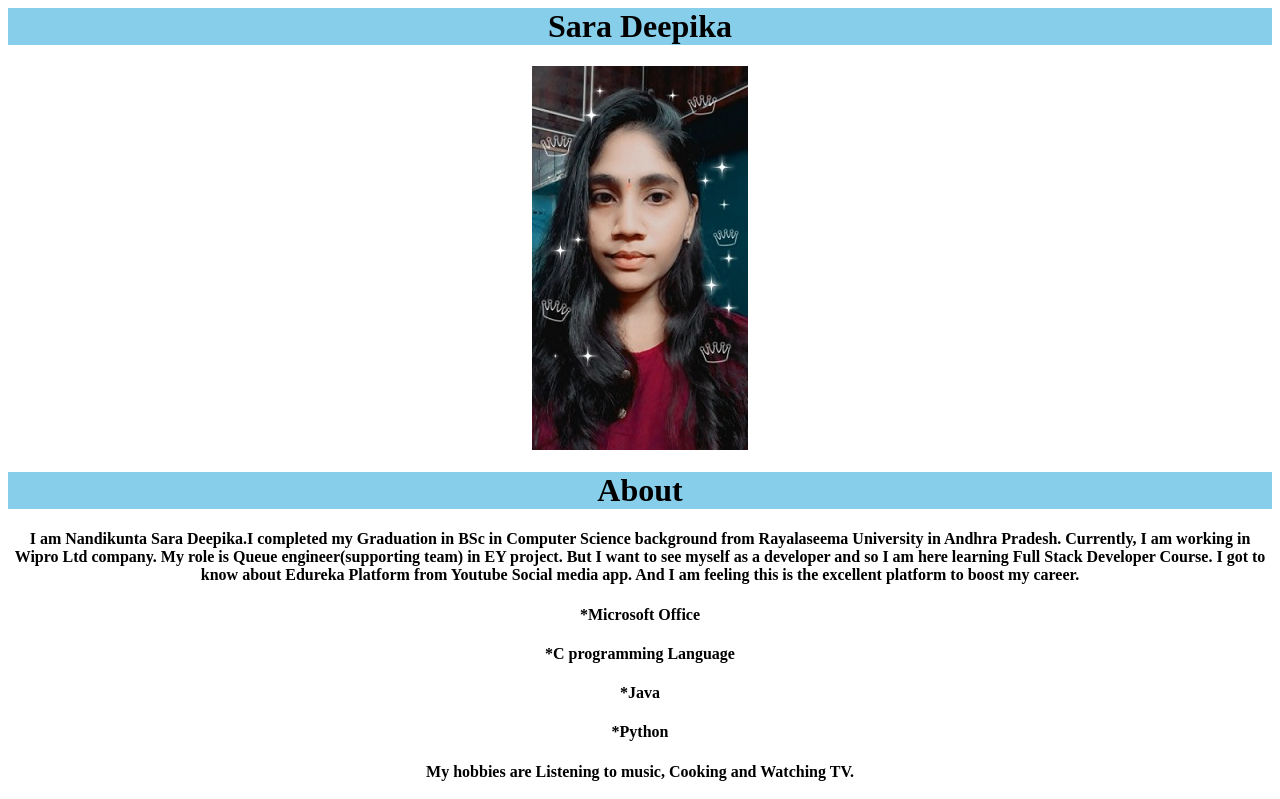
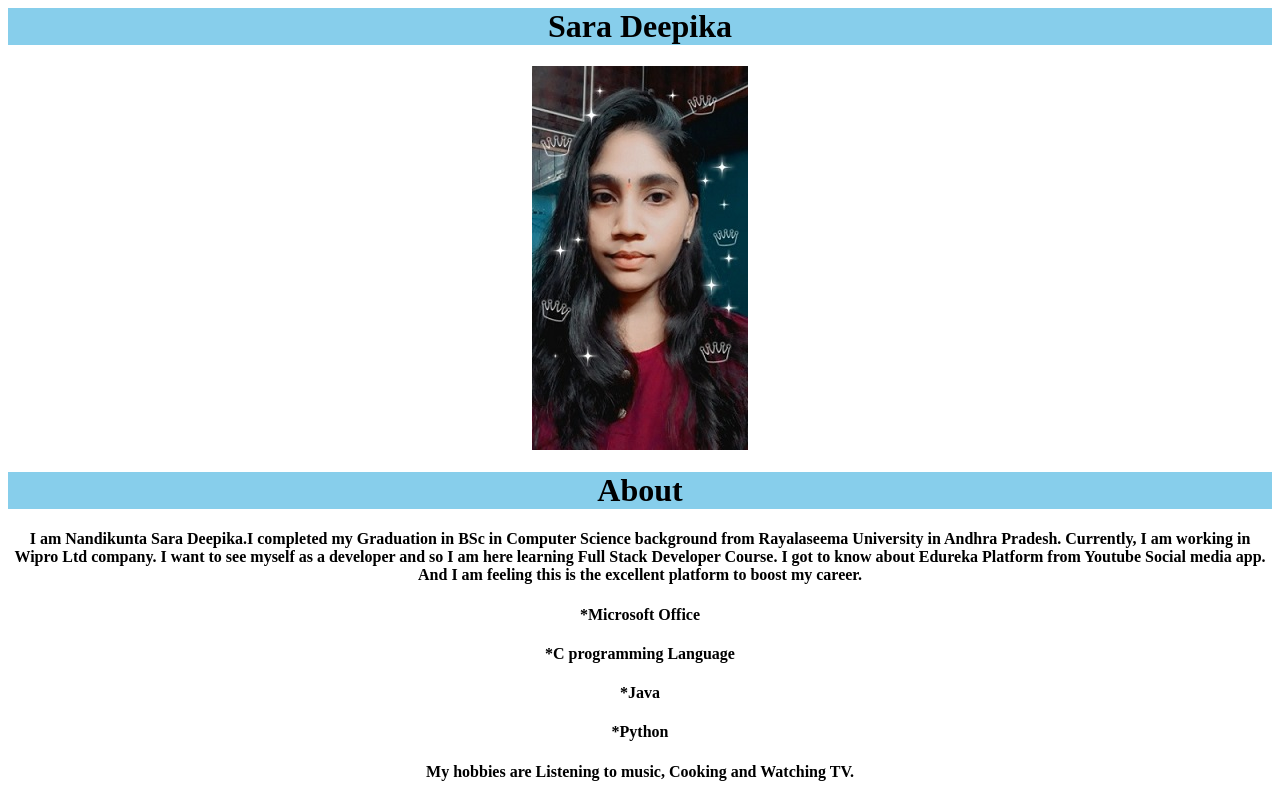
Before and after one commit to NandikuntaSaraDeepika/TaskProfile, a plain HTML site: page index.html in a window 1280 px wide. Shown: the top 799 px of the page. Drawn offline with Linux system fonts and the light colour scheme.

Commit message:
Update index.html

```diff
--- a/index.html
+++ b/index.html
@@ -9,7 +9,7 @@
         <p><center><img src="images/Deepika.jpg"  title=""/></Center></p>
         <div>
             <h1><center style="background-color:skyblue">About</center></h1>
-            <center><h4>I am Nandikunta Sara Deepika.I completed my Graduation in BSc in Computer Science background from Rayalaseema University in Andhra Pradesh. Currently, I am working in Wipro Ltd company. My role is Queue engineer(supporting team) in EY project. But I want to see myself as a developer and so I am here learning Full Stack Developer Course. I got to know about Edureka Platform from Youtube Social media app. And I am feeling this is the excellent platform to boost my career.</h4></center>
+            <center><h4>I am Nandikunta Sara Deepika.I completed my Graduation in BSc in Computer Science background from Rayalaseema University in Andhra Pradesh. Currently, I am working in Wipro Ltd company. I want to see myself as a developer and so I am here learning Full Stack Developer Course. I got to know about Edureka Platform from Youtube Social media app. And I am feeling this is the excellent platform to boost my career.</h4></center>
             <center>
                 <h4>*Microsoft Office </h4>
                 <h4>*C programming Language </h4>
```
